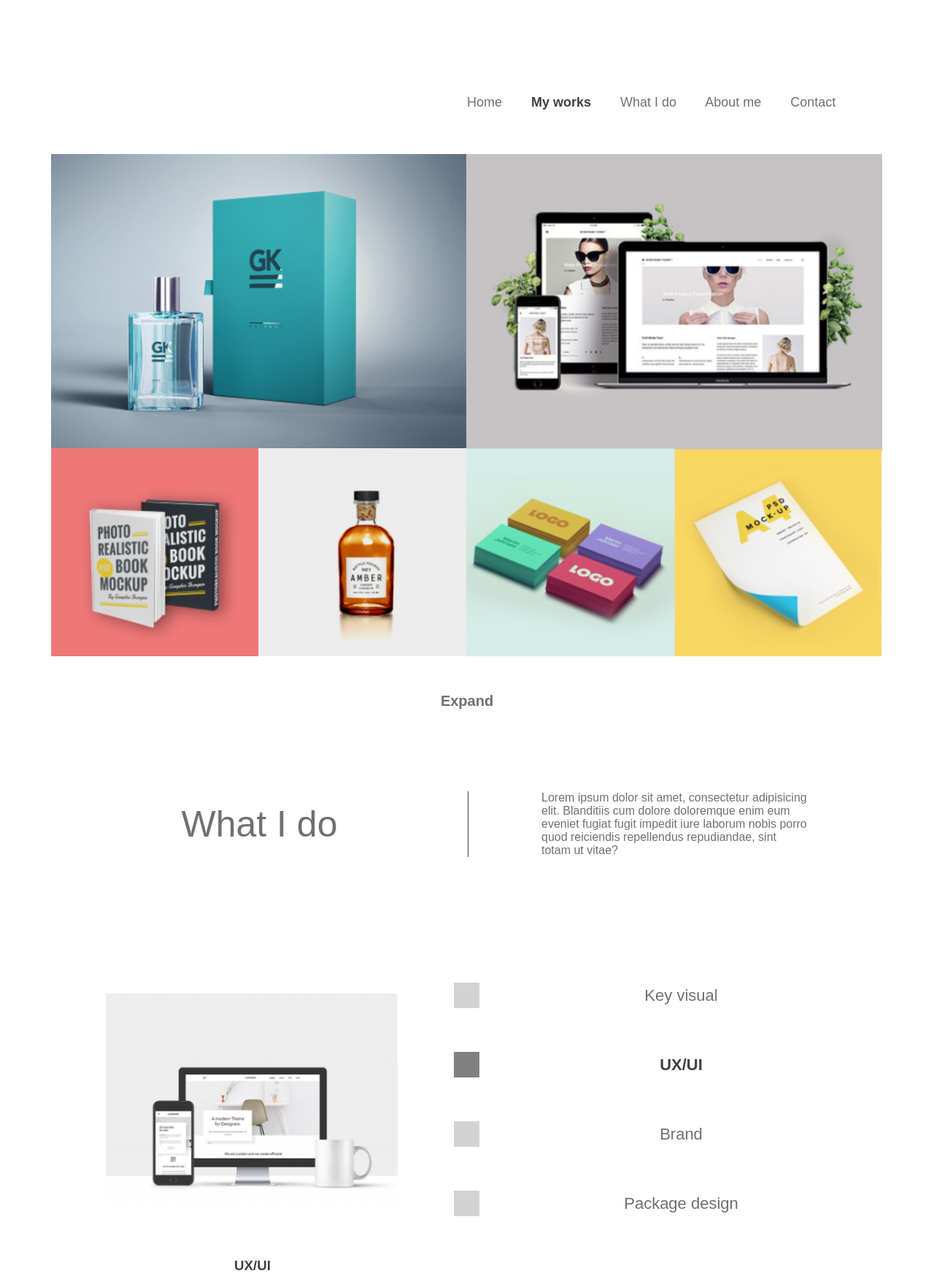
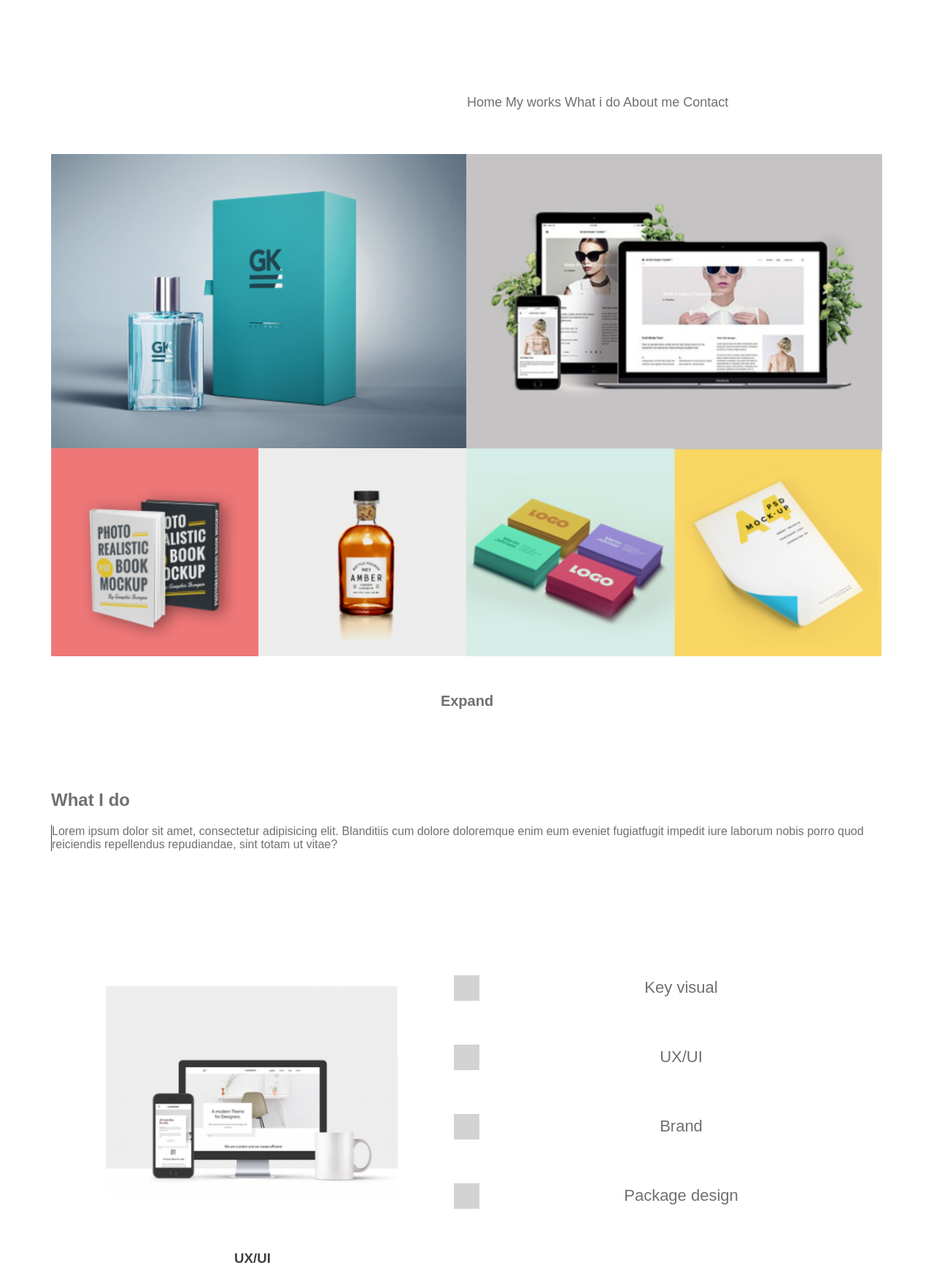
Before and after one commit to Kozeymak/Lab4, a plain HTML site: page index.html in a window 1280 px wide. Shown: the top 1748 px of the page at 73% size. Drawn offline with Linux system fonts and the light colour scheme.

Commit message:
Исправил ошибки

```diff
--- a/index.html
+++ b/index.html
@@ -2,22 +2,16 @@
 <html lang="en">
 <head>
     <meta charset="UTF-8">
-    <meta name="viewport" content="width=device-width, initial-scale=1.0">
     <link rel="stylesheet" href="style.css">
     <title>Лабораторная работа</title>
 </head>
 <body>
     <nav>
-        <input type="radio" id="home" name="navigation">
-        <label for="home">Home</label>
-        <input type="radio" id="my-works" name="navigation" checked>
-        <label for="my-works">My works</label>
-        <input type="radio" id="what-i-do" name="navigation" >
-        <label for="what-i-do">What I do</label>
-        <input type="radio" id="about-me" name="navigation">
-        <label for="about-me">About me</label>
-        <input type="radio" id="contact" name="navigation">
-        <label for="contact">Contact</label>
+        <span class="nav__item">Home</span>
+        <span class="nav__item">My works</span>
+        <span class="nav__item">What i do</span>
+        <span class="nav__item">About me</span>
+        <span class="nav__item">Contact</span>
     </nav>
     <div class="images">
         <div class="images_big">
@@ -32,13 +26,11 @@
         </div>
         <div class="expand"><span>Expand</span></div>
     </div>
-    <table class="what-i-do">
-        <tr>
-            <td><h2>What I do</h2></td>
-            <td class="what-i-do__content"><div>Lorem ipsum dolor sit amet, consectetur adipisicing elit. Blanditiis cum dolore doloremque enim eum eveniet fugiat fugit impedit iure laborum nobis porro quod reiciendis repellendus repudiandae, sint totam ut vitae?</div>
-            </td>
-        </tr>
-    </table>
+    <div class="what-i-do">
+        <h2>What I do</h2></td>
+        <div class="what-i-do__content">Lorem ipsum dolor sit amet, consectetur adipisicing elit. Blanditiis cum dolore doloremque enim eum eveniet fugiatfugit impedit iure laborum nobis porro quod reiciendis repellendus repudiandae, sint totam ut vitae?</div>
+    </div>
+
     <div class="switchers">
         <div class="switchers__img">
             <img src="images/7.png" alt="">
@@ -48,19 +40,19 @@
         <table class="switchers__table">
             <tr>
                 <td class="square"></td>
-                <td>Key visual</td>
-            </tr>
-            <tr>
-                <td class="square square_active"></td>
-                <td class="label_active">UX/UI</td>
+                <td class="label">Key visual</td>
             </tr>
             <tr>
                 <td class="square"></td>
-                <td>Brand</td>
+                <td class="label">UX/UI</td>
             </tr>
             <tr>
                 <td class="square"></td>
-                <td>Package design</td>
+                <td class="label">Brand</td>
+            </tr>
+            <tr>
+                <td class="square"></td>
+                <td class="label">Package design</td>
             </tr>
         </table>
     </div>
@@ -73,6 +65,7 @@
             <tr>
                 <td class="about-me__text">Lorem ipsum dolor sit amet consectetur, adipisicing elit. Sit libero alias, aperiam unde dicta asperiores similique aspernatur accusamus at impedit ipsum error iusto iure, doloribus facere eaque vitae corrupti cum.</td>
             </tr>
+
         </table>
     </div>
     <div class="contact">
@@ -106,6 +99,5 @@
     <div class="copyright">
         Copyright 2020 © by Danila Gusev
     </div>
-
 </body>
 </html>
```
